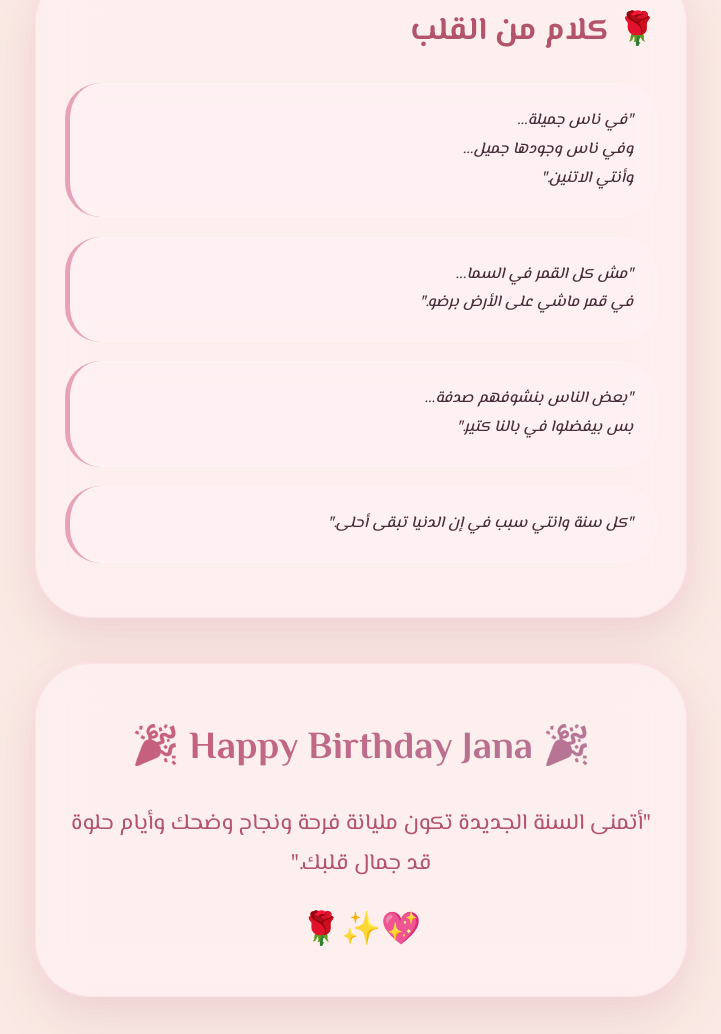
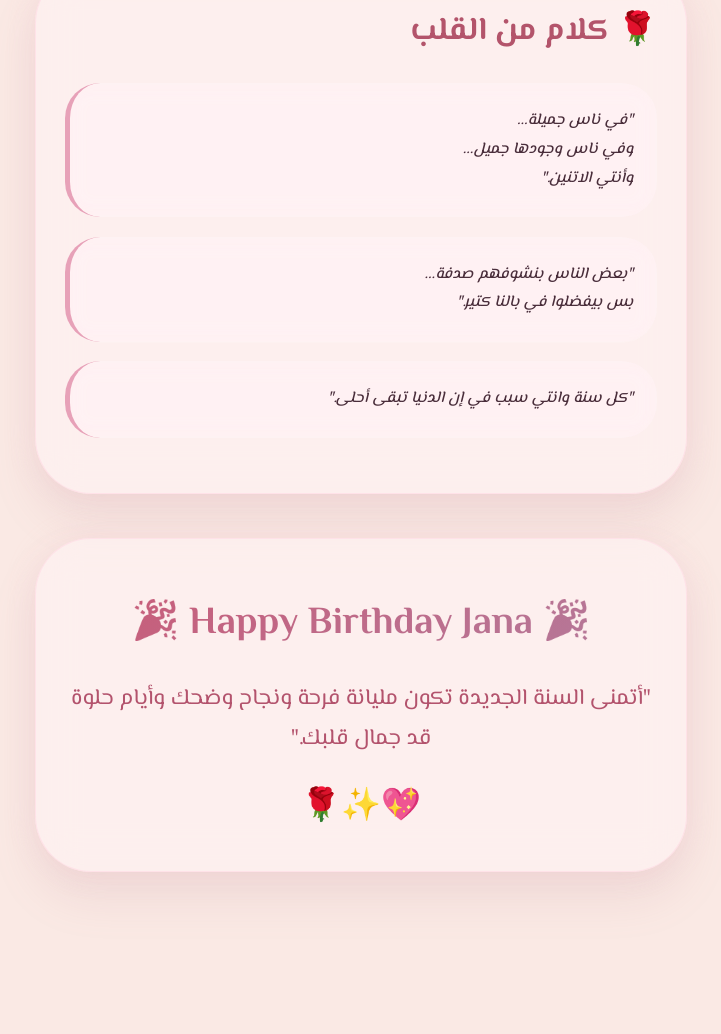
Before and after one commit to moo-galaxy/Gogo, a plain HTML site: page index.html in a window 1280 px wide. Shown: the part 2999-4033 px from the top of the page, without its empty margins (279-1000 px from the left). After the commit the page ends 3980 px from the top, so only its background shows below. Drawn offline with Linux system fonts and the light colour scheme; a web font is replaced by a local one.

Commit message:
Remove a quote from the quotes section

```diff
--- a/index.html
+++ b/index.html
@@ -371,7 +371,6 @@
     <section class="glass-card">
       <div class="section-title">🌹 كلام من القلب</div>
       <div class="quote-card">"في ناس جميلة...<br>وفي ناس وجودها جميل...<br>وأنتي الاتنين."</div>
-      <div class="quote-card">"مش كل القمر في السما...<br>في قمر ماشي على الأرض برضو."</div>
       <div class="quote-card">"بعض الناس بنشوفهم صدفة...<br>بس بيفضلوا في بالنا كتير."</div>
       <div class="quote-card">"كل سنة وانتي سبب في إن الدنيا تبقى أحلى."</div>
     </section>
```
